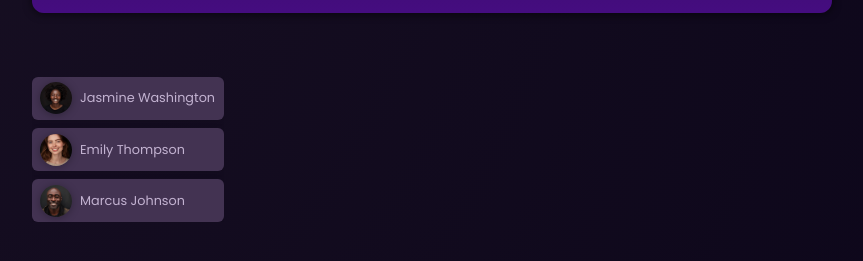
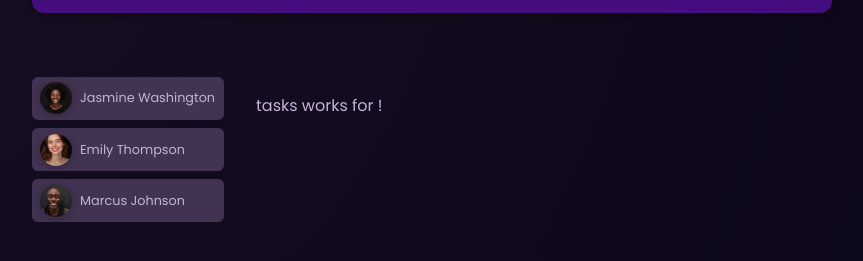
Before and after one commit to nexthor/first-angular-app, an Angular app: page / in a window 1280 px wide. Shown: the part 195-456 px from the top of the page, without its empty margins (208-1071 px from the left). Built offline with nearby package versions, Linux system fonts and the light colour scheme.

Commit message:
adding new tasks component and assigning an input variable

```diff
--- a/src/app/app.component.html
+++ b/src/app/app.component.html
@@ -21,6 +21,6 @@
                       (select)="onSelectUser($event)" />
         </li>
     </ul>
+
+    <app-tasks [name]="user_name" />
 </main>
-
-<router-outlet />
--- a/src/app/app.component.ts
+++ b/src/app/app.component.ts
@@ -1,20 +1,22 @@
 import { Component } from '@angular/core';
-import { RouterOutlet } from '@angular/router';
 import { HeaderComponent } from "./header/header.component";
 import { UserComponent } from './user/user.component';
 import { DUMMY_USERS } from '../app/dummy-users';
+import { TasksComponent } from './tasks/tasks.component';
 
 @Component({
   selector: 'app-root',
-  imports: [RouterOutlet, HeaderComponent, UserComponent],
+  imports: [HeaderComponent, UserComponent, TasksComponent],
   templateUrl: './app.component.html',
   styleUrl: './app.component.scss'
 })
 
 export class AppComponent {
   users = DUMMY_USERS;
+  user_name = '';
 
   onSelectUser(id: string) {
-    console.log('id', id);
+    const user = this.users.find(user => user.id === id);
+    this.user_name = user?.name || '';
   }
 }
--- /dev/null
+++ b/src/app/tasks/tasks.component.html
@@ -0,0 +1 @@
+<p>tasks works for {{ name }}!</p>
```
Also changed, not shown: src/app/tasks/tasks.component.ts (added, +11 -0 lines), src/app/tasks/tasks.component.scss (added), 1 other file (tests, documents, lock files or other folders).
